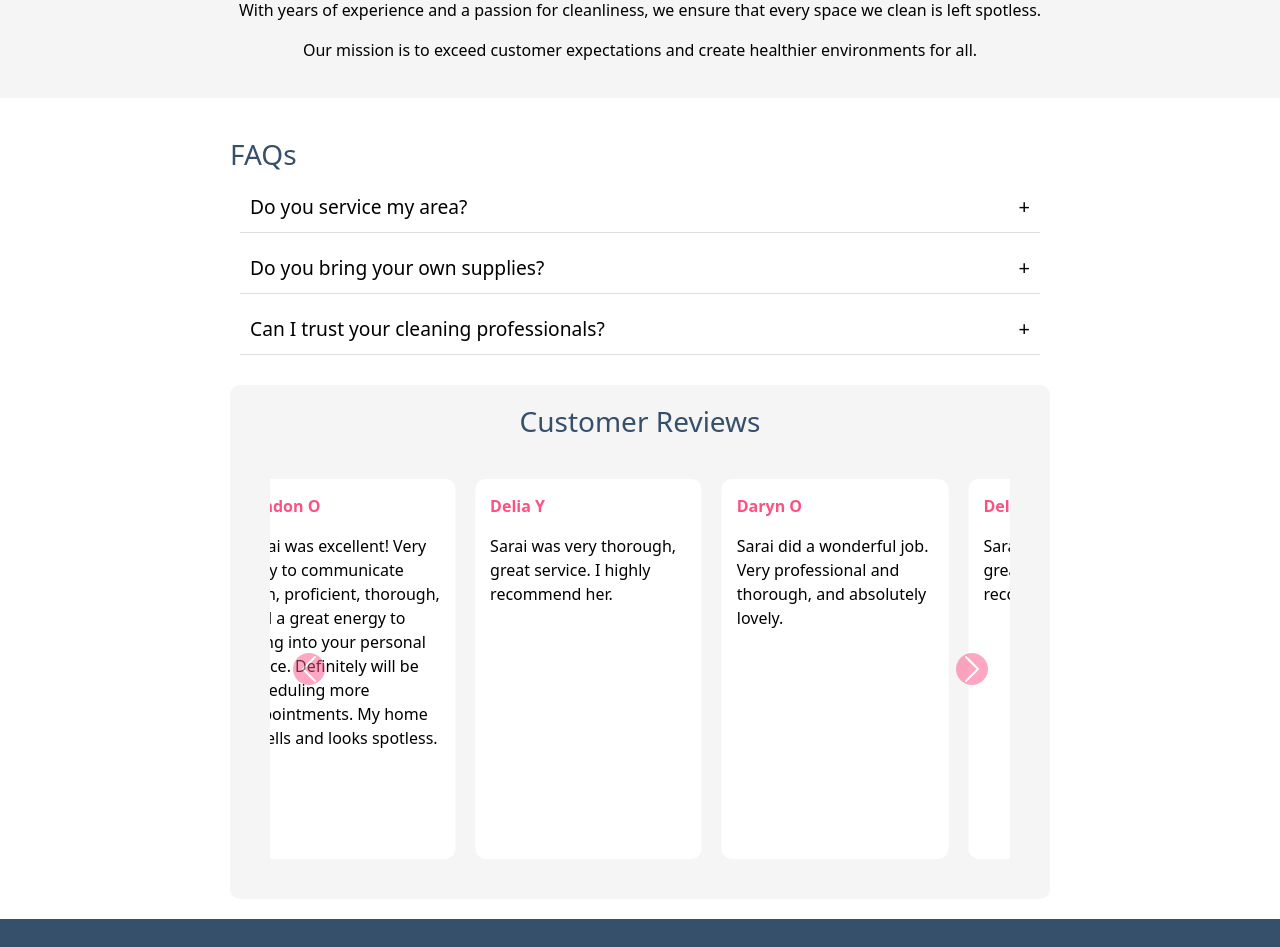
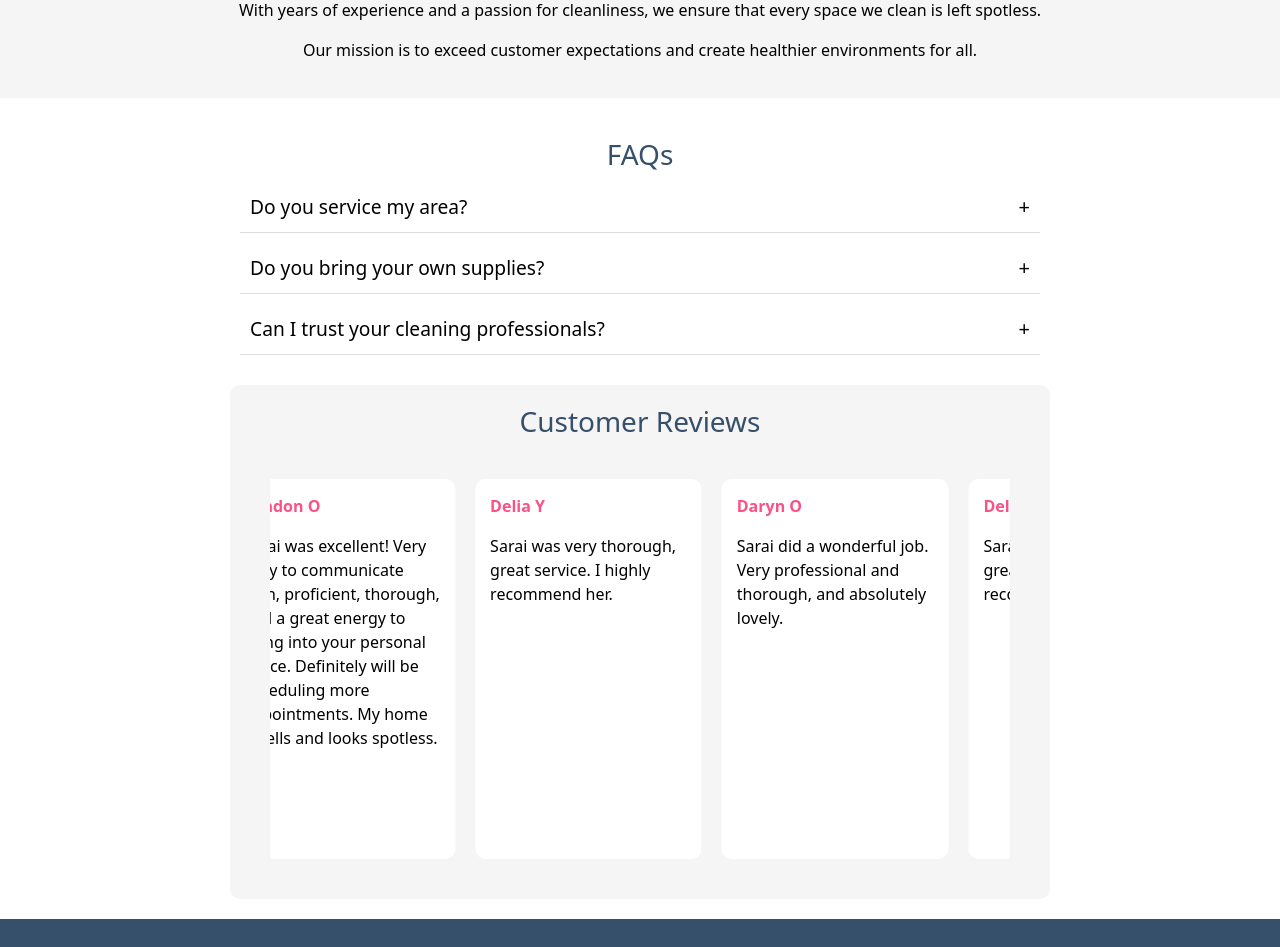
Before and after one commit to SotaogDemo/luxcleanservice-application, an Angular app: page / in a window 1280 px wide. Shown: the part 720-1667 px from the top of the page. Built offline with nearby package versions, Linux system fonts and the light colour scheme.

Commit message:
align faq, remove buttons

```diff
--- a/src/app/components/faq/faq.component.scss
+++ b/src/app/components/faq/faq.component.scss
@@ -13,6 +13,7 @@
 
 .heading {
   color: #364F6B;
+  text-align: center;
 }
 
 .faq-item {
--- a/src/app/components/reviews/reviews.component.html
+++ b/src/app/components/reviews/reviews.component.html
@@ -20,7 +20,7 @@
           </div>
         </div>
       </div>
-      <button
+      <!-- <button
         class="carousel-control-prev"
         type="button"
         data-bs-target="#carouselExampleControls"
@@ -35,7 +35,7 @@
         (click)="shiftReviews('right')"
       >
         <span class="carousel-control-next-icon" aria-hidden="true"></span>
-      </button>
+      </button> -->
     </div>
   </div>
 </div>
```
